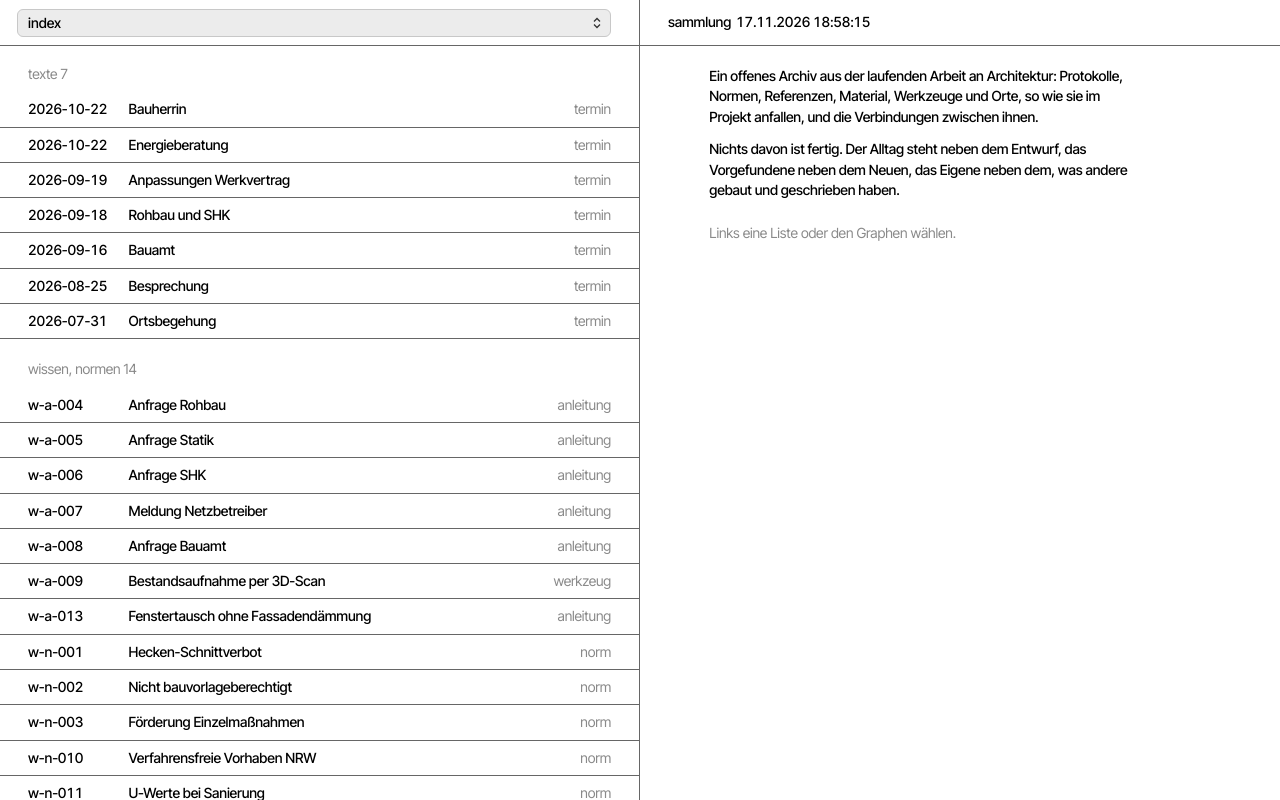
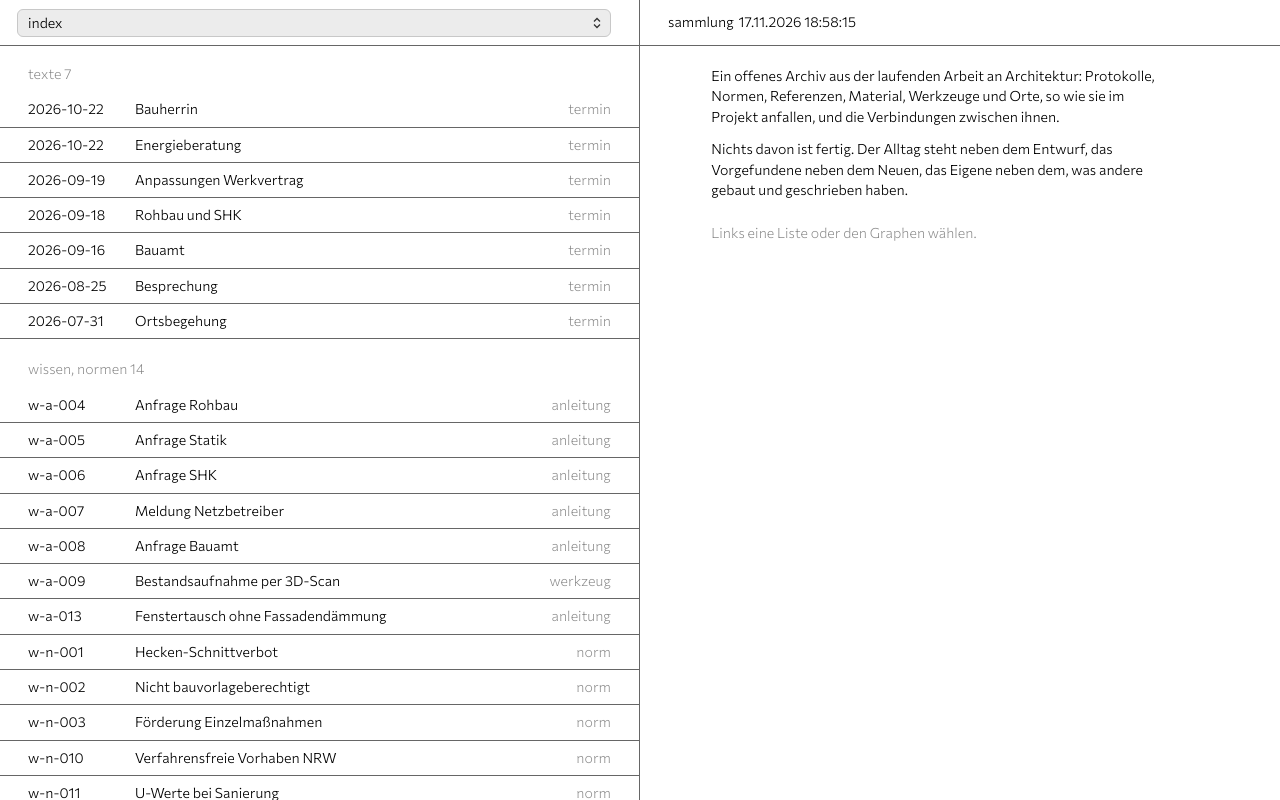
Before and after one commit to archundkrach/etcetera, a plain HTML site: page index.html in a window 1280 px wide. Drawn offline with Linux system fonts and the light colour scheme.

Commit message:
Veröffentlicht 2026-11-17 19:58

```diff
--- a/index.html
+++ b/index.html
@@ -1,15 +1,12 @@
 <!doctype html>
 <html lang="de"><head><meta charset="utf-8"><meta name="viewport" content="width=device-width, initial-scale=1"><title>etcetera</title><style>
 body { margin: 0; background: #fff; }
-/* Schrift: Inter Tight (SIL Open Font License), selbst gehostet unter fonts/ */
-@font-face { font-family: "Inter Tight"; font-style: normal; font-weight: 400; font-display: swap;
-  src: url("fonts/inter-tight-latin-400-normal.woff2") format("woff2"); }
-@font-face { font-family: "Inter Tight"; font-style: normal; font-weight: 500; font-display: swap;
-  src: url("fonts/inter-tight-latin-500-normal.woff2") format("woff2"); }
-/* etcetera – alles unter .etc, damit Cargos eigene Stile nicht kollidieren */
+/* Schrift: Commissioner (SIL Open Font License), variabel mit Flare-Achse, selbst gehostet unter fonts/ */
+@font-face { font-family: "Commissioner Flare"; font-style: normal; font-weight: 100 900; font-display: swap;
+  src: url("fonts/commissioner-latin-full-normal.woff2") format("woff2-variations"); }
 .etc { --grund: #fff; --ink: #000; --grau: #8a8a8a; --linie: rgba(0,0,0,.6); --haar: rgba(0,0,0,.14);
   --feld: #ececec; --feldrand: #c8c8c8; --pfeil: #333; --spalte: 10ch; --pos: 3ch; --rand: 28px;
-  font: 500 14px/1.45 "Inter Tight", "Helvetica Neue", Helvetica, Arial, sans-serif; letter-spacing: -0.012em; color: var(--ink); background: var(--grund);
+  font: 300 14px/1.45 "Commissioner Flare", "Helvetica Neue", Helvetica, Arial, sans-serif; letter-spacing: 0.005em; color: var(--ink); background: var(--grund);
   -webkit-font-smoothing: antialiased; }
 .etc * { box-sizing: border-box; }
 .etc p, .etc h2, .etc ol, .etc figure, .etc dl, .etc dd { margin: 0; padding: 0; }
@@ -42,7 +39,7 @@ body { margin: 0; background: #fff; }
 .etc .etc-text { max-width: 62ch; font-size: 14px; line-height: 1.5; overflow-wrap: anywhere; }
 .etc .etc-text > :first-child { margin-top: 0; }
 .etc .etc-text p { margin: 0 0 0.75em; }
-.etc .etc-text h2, .etc .etc-text h3, .etc .etc-text h4 { font: inherit; font-weight: 600; margin: 1.4em 0 0.35em; padding: 0; }
+.etc .etc-text h2, .etc .etc-text h3, .etc .etc-text h4 { font: inherit; font-weight: 500; margin: 1.4em 0 0.35em; padding: 0; }
 .etc .etc-text strong { font-weight: 600; }
 .etc .etc-text code { font: inherit; }
 .etc .etc-text ul { list-style: none; margin: 0 0 0.75em; padding: 0; }
@@ -150,8 +147,9 @@ body { margin: 0; background: #fff; }
 
 /* Grau etwas leichter */
 .etc .etc-grau, .etc .etc-typ, .etc .etc-thema h2, .etc .etc-dl dt, .etc .etc-intro-hinweis, .etc .etc-graph-info,
-.etc .etc-leeren, .etc .etc-vorschlag { font-weight: 400; }
-.etc .etc-text strong, .etc .etc-text th { font-weight: 600; }
+.etc .etc-leeren, .etc .etc-vorschlag { font-weight: 250; }
+.etc .etc-text strong, .etc .etc-text th { font-weight: 500; }
+.etc, .etc * { font-variation-settings: "FLAR" 100; }
 </style></head>
 <body>
 <div class="etc" id="etc">
@@ -512,7 +510,7 @@ body { margin: 0; background: #fff; }
         else { ctx.fillStyle = (i === hover || markiert[n.id]) ? '#fff' : (hell ? (n.k === 'bilder' ? '#d0d0d0' : '#8f8f8f') : '#2a2a2a'); ctx.fill(); }
         if (markiert[n.id]) { ctx.beginPath(); ctx.arc(n.dx, n.dy, n.r + 3.5 / z, 0, 6.2832); ctx.lineWidth = 1 / z; ctx.strokeStyle = '#fff'; ctx.stroke(); }
       });
-      ctx.font = '500 ' + (14 / z) + 'px "Inter Tight", "Helvetica Neue", Helvetica, Arial, sans-serif';
+      ctx.font = '300 ' + (14 / z) + 'px "Commissioner Flare", "Helvetica Neue", Helvetica, Arial, sans-serif';
       ctx.textAlign = 'center'; ctx.textBaseline = 'top';
       N.forEach(function (n, i) {
         var zeig = hv ? nah[i] : (markiert[n.id] || n.r * z > 5.5 || z > 2.2);
```
Also changed, not shown: fonts/LICENSE-commissioner.txt, fonts/commissioner-latin-full-normal.woff2 (added), fonts/inter-tight-latin-400-normal.woff2 (deleted), fonts/inter-tight-latin-500-normal.woff2 (deleted).
